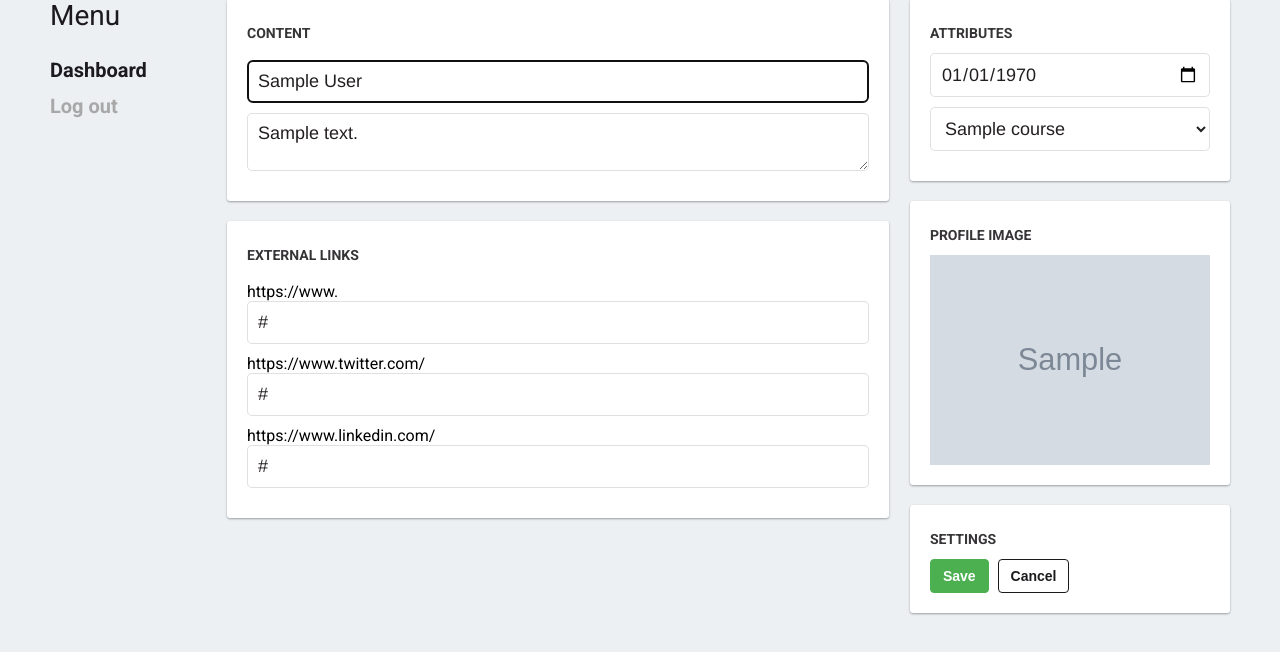
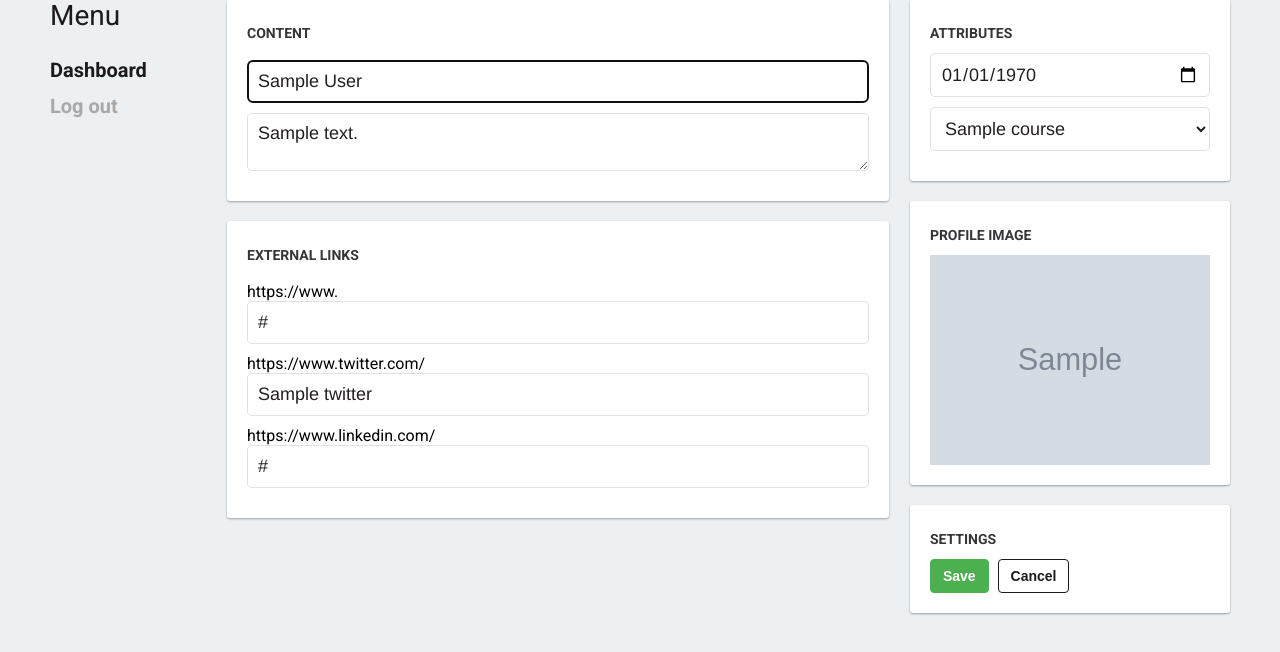
Before and after one commit to PaddyPowers/sd16.github.io, a PHP site: template templates/admin/editArticle.php in a window 1280 px wide. Shown: the part 51-703 px from the top of the page. Run offline with PHP 8.4, Linux system fonts and the light colour scheme; the template is opened without the code that fills it: most values are stand-ins (such as "Sample title", 1, 10 or a date in 2020); grey boxes marked "Sample" are stand-in pictures; some libraries are stand-ins or nearby versions.

Commit message:
fixing typo

```diff
--- a/templates/admin/editArticle.php
+++ b/templates/admin/editArticle.php
@@ -42,9 +42,9 @@
             <p>https://www.</p>
             <input type="text" name="website" id="website" class="textBox" placeholder="mywebsite.co.uk" required autofocus maxlength="255" value="<?php echo htmlspecialchars( $results['article']->website )?>" />
             <p>https://www.twitter.com/</p>
-            <input type="text" name="twitter" id="twitter" class="textBox" placeholder="mytwitterlink" required autofocus maxlength="255" value="<?php echo htmlspecialchars( $results['article']->website )?>" />
+            <input type="text" name="twitter" id="twitter" class="textBox" placeholder="mytwitterlink" required autofocus maxlength="255" value="<?php echo htmlspecialchars( $results['article']->twitter )?>" />
             <p>https://www.linkedin.com/</p>
-            <input type="text" name="linkedin" id="linkedin" class="textBox" placeholder="mylinkedinlink" required autofocus maxlength="255" value="<?php echo htmlspecialchars( $results['article']->website )?>" />
+            <input type="text" name="linkedin" id="linkedin" class="textBox" placeholder="mylinkedinlink" required autofocus maxlength="255" value="<?php echo htmlspecialchars( $results['article']->linkedin )?>" />
           </div>
         </div>
 
```
